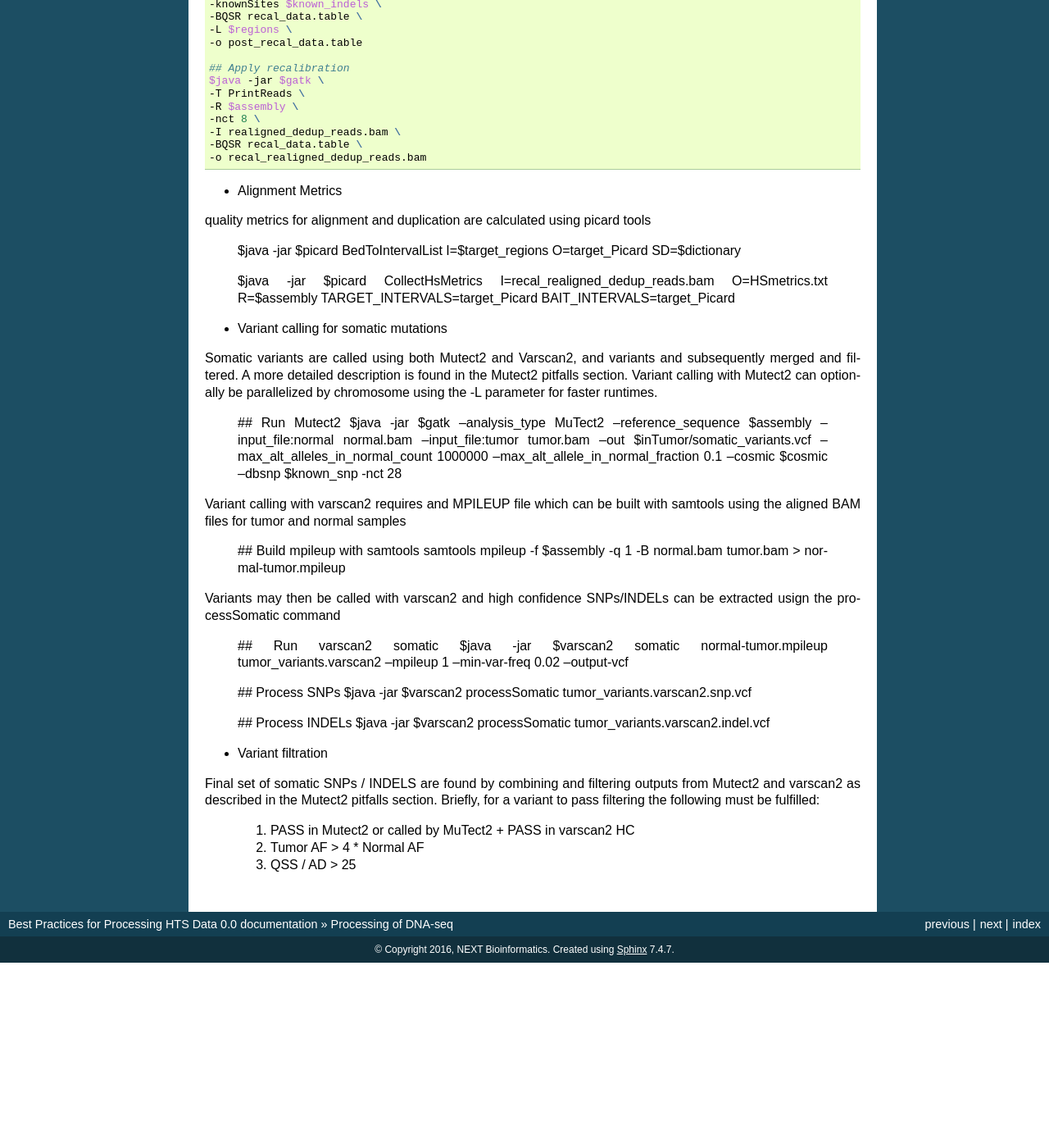
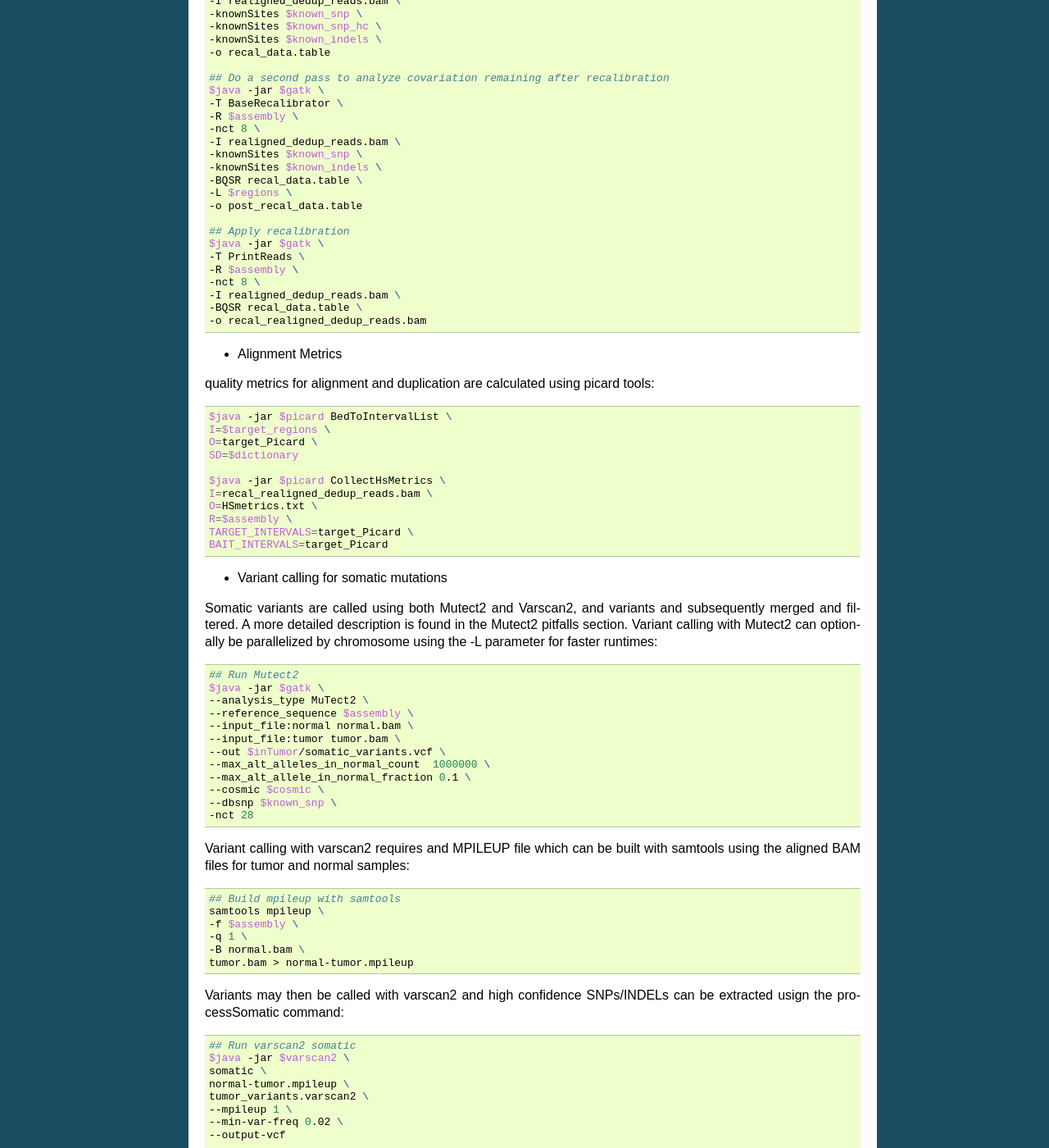
Before and after one commit to NEXTBioinformatics/Best-Practices-for-Processing-HTS-Data, a Sphinx documentation site: the page built from source/dnaseq_processing.rst, in a window 1280 px wide and 1400 px high, scrolled down 1493 px. Shown: the whole window at 82% size. Built offline with Sphinx 7.4.7, drawn with Linux system fonts in a browser that asks for light colours; before the commit the page ends 2667 px from its top, so only the background shows below that; some of the changed text lies outside the part shown.

Commit message:
Minor errors

```diff
--- a/source/dnaseq_processing.rst
+++ b/source/dnaseq_processing.rst
@@ -110,7 +112,7 @@ Quality scores in BAM files are recalibrated to adjust for bias in the quality s
 
 - Alignment Metrics
 
-quality metrics for alignment and duplication are calculated using picard tools
+quality metrics for alignment and duplication are calculated using picard tools::
 
 	$java -jar $picard BedToIntervalList \
 	I=$target_regions \
@@ -128,7 +130,7 @@ quality metrics for alignment and duplication are calculated using picard tools
 - Variant calling for somatic mutations
 
 Somatic variants are called using both Mutect2 and Varscan2, and variants and subsequently merged and filtered. A more detailed description is found in the Mutect2 pitfalls section.
-Variant calling with Mutect2 can optionally be parallelized by chromosome using the -L parameter for faster runtimes.
+Variant calling with Mutect2 can optionally be parallelized by chromosome using the -L parameter for faster runtimes::
 
 	## Run Mutect2
 	$java -jar $gatk \
@@ -143,7 +145,7 @@ Variant calling with Mutect2 can optionally be parallelized by chromosome using
 	--dbsnp $known_snp \
 	-nct 28
 
-Variant calling with varscan2 requires and MPILEUP file which can be built with samtools using the aligned BAM files for tumor and normal samples
+Variant calling with varscan2 requires and MPILEUP file which can be built with samtools using the aligned BAM files for tumor and normal samples::
 
 	## Build mpileup with samtools
 	samtools mpileup \
@@ -152,7 +154,7 @@ Variant calling with varscan2 requires and MPILEUP file which can be built with
 	-B normal.bam \
 	tumor.bam > normal-tumor.mpileup
 
-Variants may then be called with varscan2 and high confidence SNPs/INDELs can be extracted usign the processSomatic command
+Variants may then be called with varscan2 and high confidence SNPs/INDELs can be extracted usign the processSomatic command::
 
 	## Run varscan2 somatic
 	$java -jar $varscan2 \
@@ -176,7 +178,7 @@ Variants may then be called with varscan2 and high confidence SNPs/INDELs can be
 - Variant filtration
 
 Final set of somatic SNPs / INDELS are found by combining and filtering outputs from Mutect2 and varscan2 as described in the Mutect2 pitfalls section.
-Briefly, for a variant to pass filtering the following must be fulfilled:
+Briefly, for a variant to pass filtering the following must be fulfilled::
 
 	1) PASS in Mutect2 or called by MuTect2 + PASS in varscan2 HC
 	2) Tumor AF > 4 * Normal AF
```
Also changed, not shown: other parts of source/dnaseq_processing.rst (+2 -0 lines).
